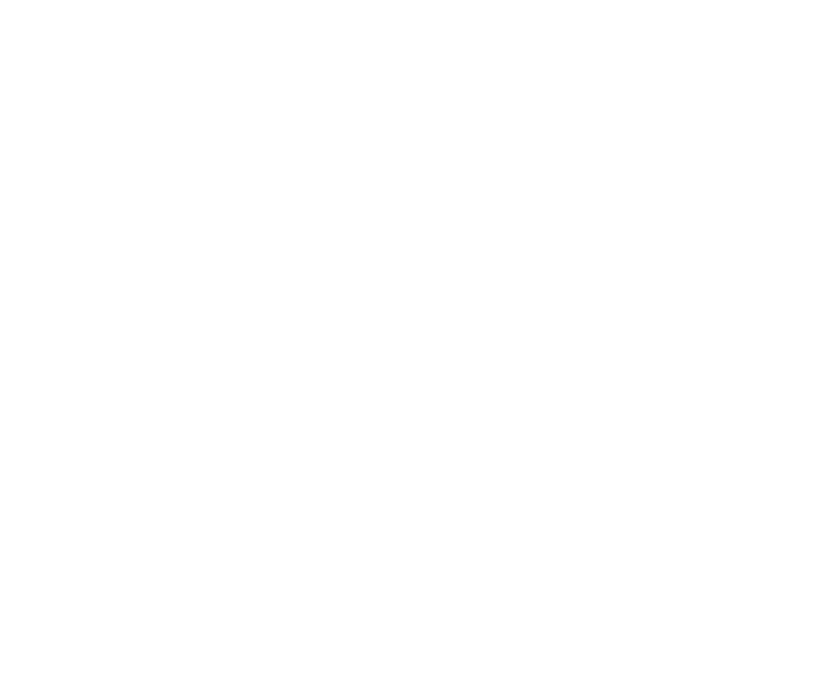
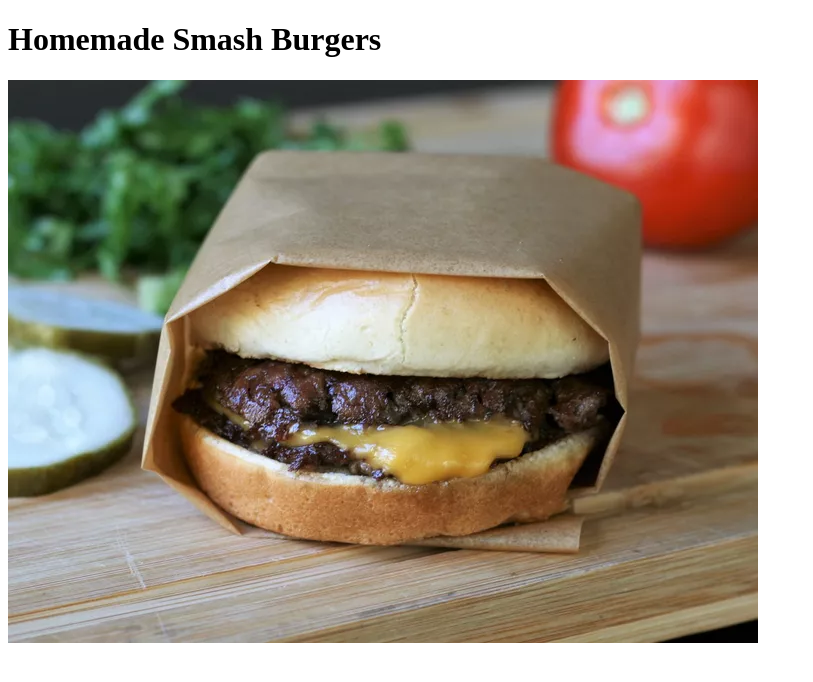
Before and after one commit to medium-sofy/odin-recipes2, a plain HTML site: page recipes/burger.html in a window 1280 px wide. Shown: the whole page, without its empty margins (0-813 px from the left). Drawn offline with Linux system fonts and the light colour scheme.

Commit message:
Add heading and image in burger.html

```diff
--- a/recipes/burger.html
+++ b/recipes/burger.html
@@ -6,6 +6,7 @@
     <title>Smash burger recipe</title>
 </head>
 <body>
-
+    <h1>Homemade Smash Burgers</h1>
+    <img src="../images/burger.jpeg" alt="Smash burger image">
 </body>
 </html>
```
Also changed, not shown: images/burger.jpeg (added).
